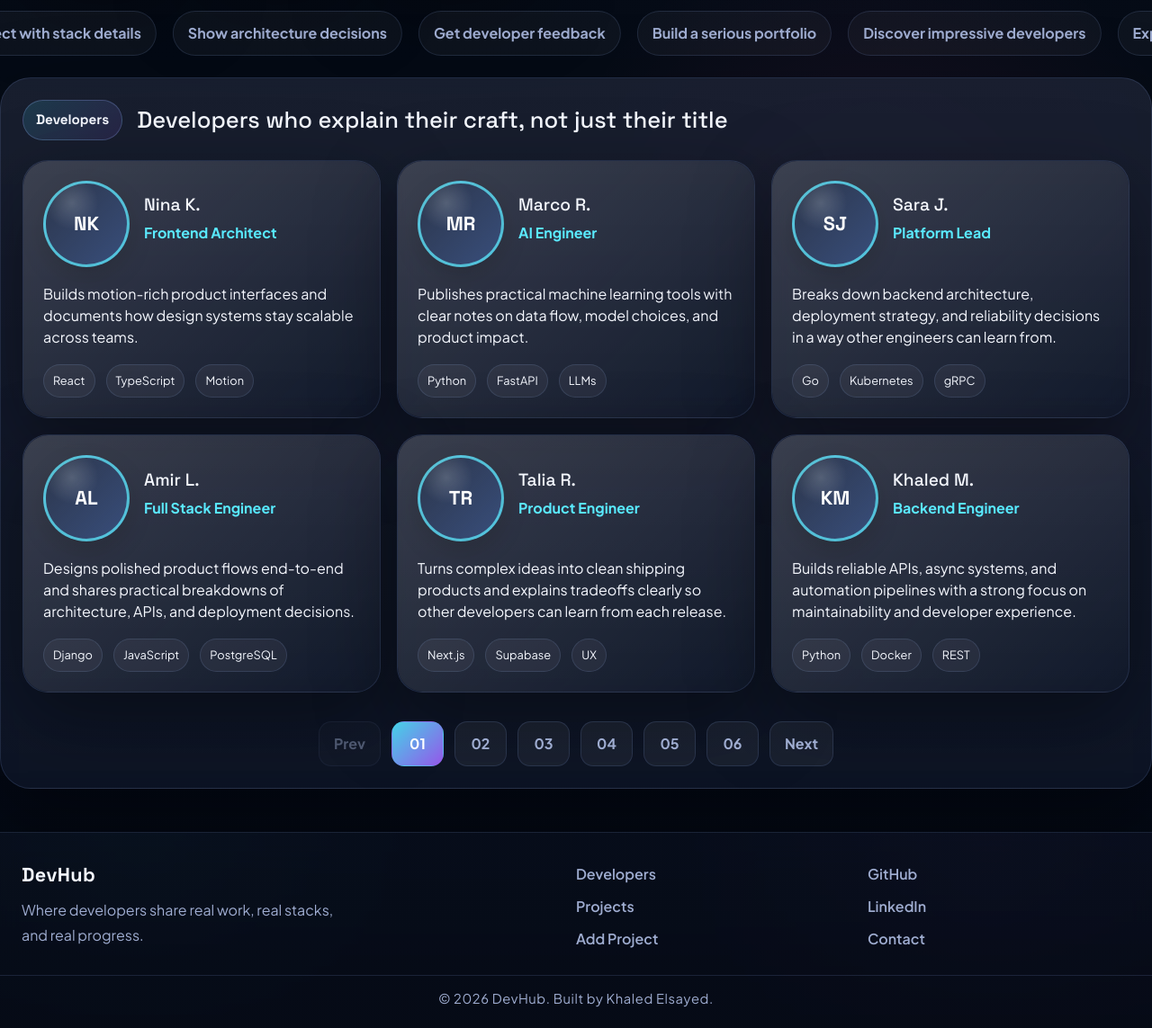
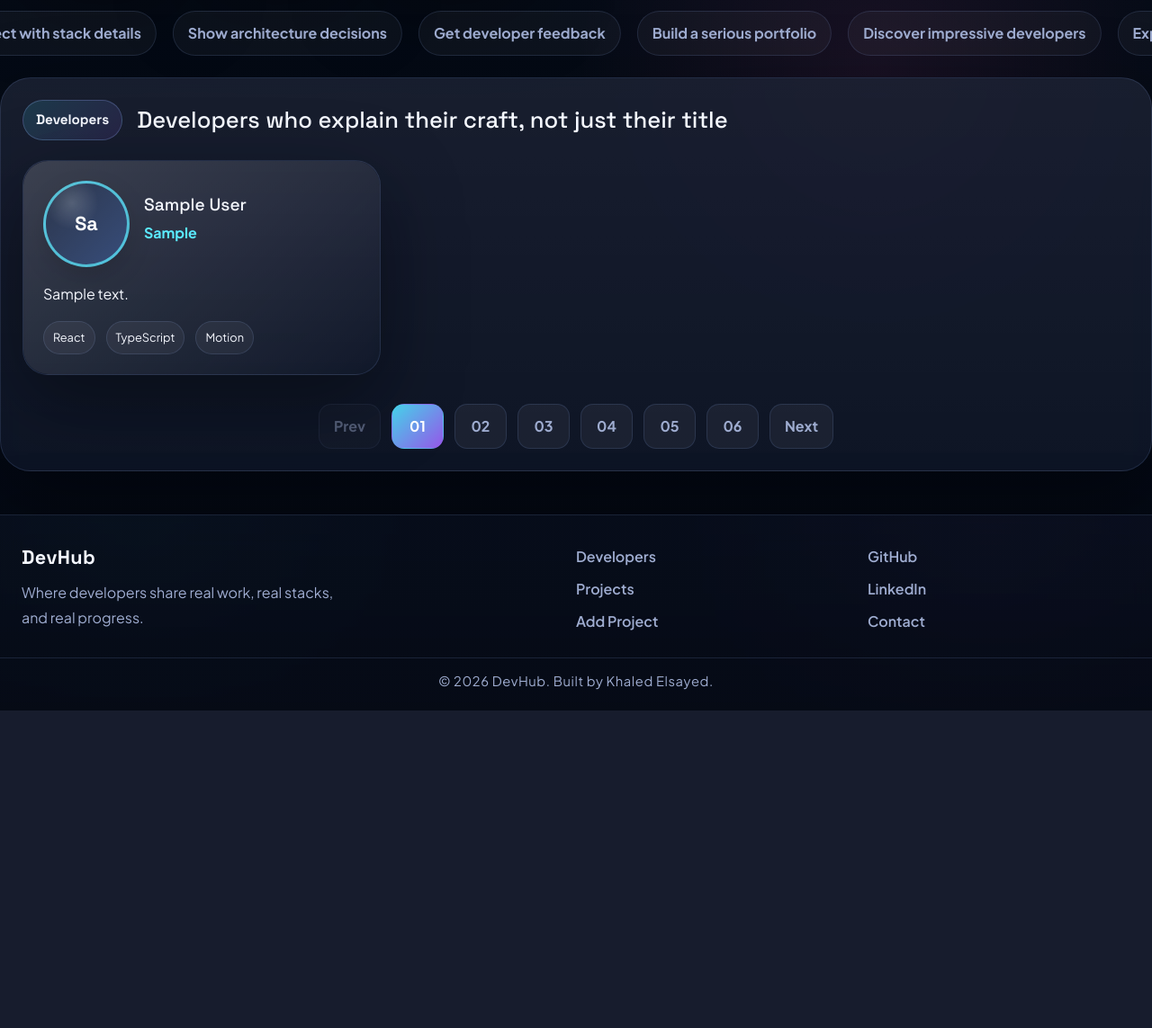
Before and after one commit to khaledelsayed2003/devhub, a Django app: template users/templates/users/profiles.html in a window 1280 px wide. Shown: the part 916-2059 px from the top of the page at 90% size. After the commit the page ends 1706 px from the top, so only its background shows below. Run offline with Django 5.2, Linux system fonts and the light colour scheme; the template is opened without the code that fills it: values that come from a table or form of the project are taken from there, others are empty; tables that the repository leaves empty hold one stand-in row (values such as "Sample post"); parts of the project's set-up code (start-up, migrations or seed data) failed here and were passed over.

Commit message:
feat(users): pass profiles data to template and display them using Django template loop

```diff
--- a/users/templates/users/profiles.html
+++ b/users/templates/users/profiles.html
@@ -158,101 +158,23 @@
     </div>
 
     <div class="developers-grid">
+      {% for developer in developers %}
       <article class="dev-card reveal interactive-card">
         <div class="dev-card-top">
-          <div class="avatar avatar-lg avatar-cyan">NK</div>
+          <div class="avatar avatar-lg avatar-cyan">{{ developer.name|slice:":1" }}{{ developer.name|slice:"1:2" }}</div>
           <div class="dev-copy">
-            <h3>Nina K.</h3>
-            <p>Frontend Architect</p>
+            <h3>{{ developer.name }}</h3>
+            <p>{{ developer.short_intro }}</p>
           </div>
         </div>
-        <span>Builds motion-rich product interfaces and documents how design systems stay scalable across teams.</span>
+        <span>{{ developer.bio }}</span>
         <div class="dev-tech">
           <span>React</span>
           <span>TypeScript</span>
           <span>Motion</span>
         </div>
       </article>
-
-      <article class="dev-card reveal interactive-card">
-        <div class="dev-card-top">
-          <div class="avatar avatar-lg avatar-violet">MR</div>
-          <div class="dev-copy">
-            <h3>Marco R.</h3>
-            <p>AI Engineer</p>
-          </div>
-        </div>
-        <span>Publishes practical machine learning tools with clear notes on data flow, model choices, and product impact.</span>
-        <div class="dev-tech">
-          <span>Python</span>
-          <span>FastAPI</span>
-          <span>LLMs</span>
-        </div>
-      </article>
-
-      <article class="dev-card reveal interactive-card">
-        <div class="dev-card-top">
-          <div class="avatar avatar-lg avatar-green">SJ</div>
-          <div class="dev-copy">
-            <h3>Sara J.</h3>
-            <p>Platform Lead</p>
-          </div>
-        </div>
-        <span>Breaks down backend architecture, deployment strategy, and reliability decisions in a way other engineers can learn from.</span>
-        <div class="dev-tech">
-          <span>Go</span>
-          <span>Kubernetes</span>
-          <span>gRPC</span>
-        </div>
-      </article>
-
-      <article class="dev-card reveal interactive-card">
-        <div class="dev-card-top">
-          <div class="avatar avatar-lg avatar-cyan">AL</div>
-          <div class="dev-copy">
-            <h3>Amir L.</h3>
-            <p>Full Stack Engineer</p>
-          </div>
-        </div>
-        <span>Designs polished product flows end-to-end and shares practical breakdowns of architecture, APIs, and deployment decisions.</span>
-        <div class="dev-tech">
-          <span>Django</span>
-          <span>JavaScript</span>
-          <span>PostgreSQL</span>
-        </div>
-      </article>
-
-      <article class="dev-card reveal interactive-card">
-        <div class="dev-card-top">
-          <div class="avatar avatar-lg avatar-violet">TR</div>
-          <div class="dev-copy">
-            <h3>Talia R.</h3>
-            <p>Product Engineer</p>
-          </div>
-        </div>
-        <span>Turns complex ideas into clean shipping products and explains tradeoffs clearly so other developers can learn from each release.</span>
-        <div class="dev-tech">
-          <span>Next.js</span>
-          <span>Supabase</span>
-          <span>UX</span>
-        </div>
-      </article>
-
-      <article class="dev-card reveal interactive-card">
-        <div class="dev-card-top">
-          <div class="avatar avatar-lg avatar-green">KM</div>
-          <div class="dev-copy">
-            <h3>Khaled M.</h3>
-            <p>Backend Engineer</p>
-          </div>
-        </div>
-        <span>Builds reliable APIs, async systems, and automation pipelines with a strong focus on maintainability and developer experience.</span>
-        <div class="dev-tech">
-          <span>Python</span>
-          <span>Docker</span>
-          <span>REST</span>
-        </div>
-      </article>
+      {% endfor %}
     </div>
 
     <nav class="developer-pagination reveal" aria-label="Developers pagination">
--- a/users/views.py
+++ b/users/views.py
@@ -1,6 +1,8 @@
 from django.shortcuts import render
+from .models import Profile
 
 # Create your views here.
 
 def profiles(request):
-    return render(request, 'users/profiles.html')
+    users = Profile.objects.all()
+    return render(request, 'users/profiles.html', {'developers': users})
```
Also changed, not shown: projects/templates/projects/projects.html (+6 -2 lines), projects/templates/projects/single-project.html (+7 -1 lines), static/images/profiles/mohamed_pp.png (added).
